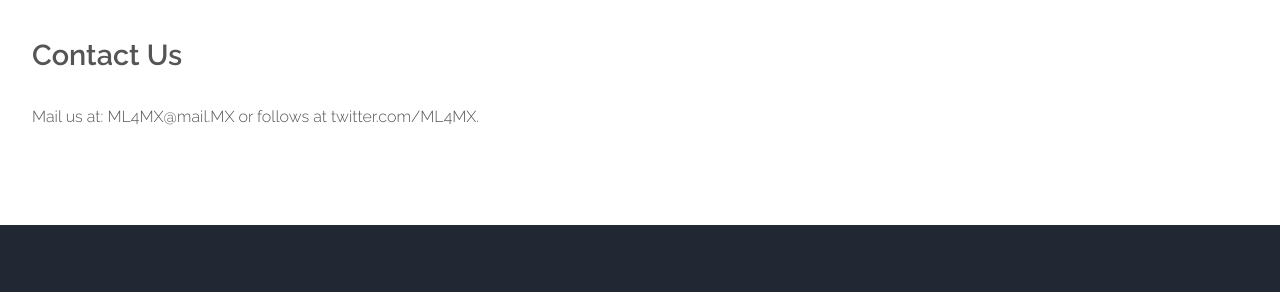
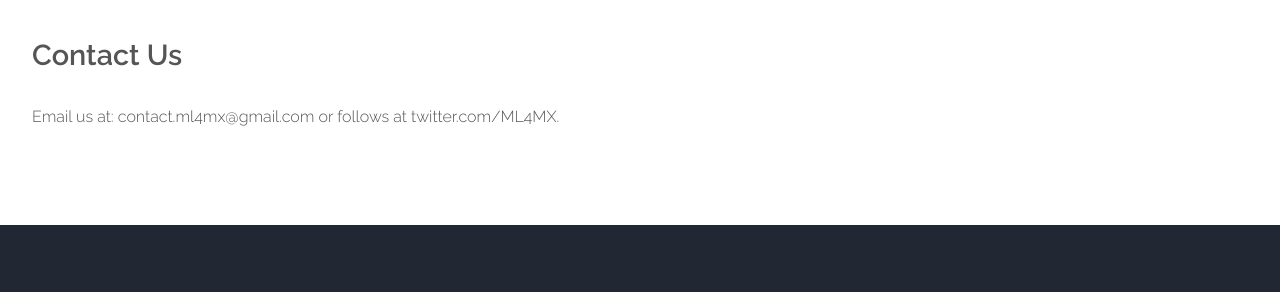
Before and after one commit to etanmn283/p11, a Jekyll site: the page built from contactus.html, in a window 1280 px wide and 900 px high. Shown: the part 214-506 px from the top of the window. Built offline with Jekyll 4.4.1, drawn with Linux system fonts in a browser that asks for light colours.

Commit message:
20NOV2017_1

```diff
--- a/contactus.html
+++ b/contactus.html
@@ -11,7 +11,7 @@ layout: main
 					<h2>Contact Us</h2>
 					<span class="byline"></span>
 				</header>
-				<p>Mail us at: ML4MX@mail.MX or follows at twitter.com/ML4MX.</p>
+				<p>Email us at: contact.ml4mx@gmail.com or follows at twitter.com/ML4MX.</p>
 			</section>
 		</div>
 	</div>
--- a/news/index.html
+++ b/news/index.html
@@ -15,7 +15,7 @@ layout: main
 					<ul class="style">
 						{% for post in site.posts offset: 0 limit: 4 %}
 						<li>
-							<a href="{{ site.baseurl }}{{ post.url }}"><h2>{{ post.title }}</h2></a>
+							<a href="{{ site.baseurl }}{{ new.url }}"><h2>{{ post.title }}</h2></a>
 							<img src="{{ site.baseurl }}/assets/{{ post.featured }}" alt="">
 							{{ post.excerpt }}
 						</li>
```
Also changed, not shown: docs/README.md (+3 -5 lines), README.md.
